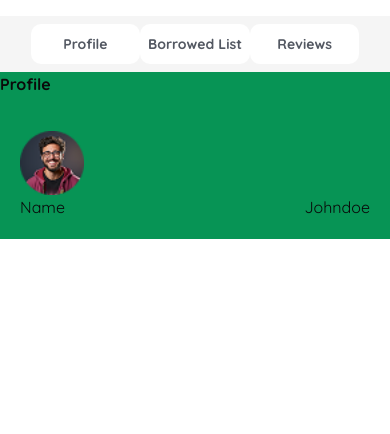
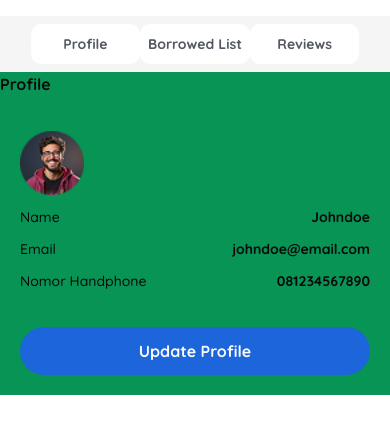
Before and after one commit to herfando/library-web-mvp, a React (Vite) app: page / in a window 390 px wide. Shown: the top 434 px of the page. Built offline with nearby package versions, Linux system fonts and the light colour scheme.

Commit message:
edit responsive profile

```diff
--- a/src/components/container/Profile.tsx
+++ b/src/components/container/Profile.tsx
@@ -19,17 +19,32 @@ export default function Profile() {
 
       {/* start profile */}
       <h2 className='md:text-sm-lh text-xs-lh` font-bold'>Profile</h2>
+
       {/* profil card */}
-      <div className='mt-15 p-20 md:mt-24'>
+      <div className='mt-15 space-y-12 p-20 md:mt-24'>
         <img
           src='../../images/01_foto profil.png'
           alt='profil'
           className='h-64 w-64'
         />
+        {/* name */}
         <div className='flex w-full items-center justify-between'>
-          <p>Name</p>
-          <p>Johndoe</p>
+          <p className='md:text-md text-sm font-medium'>Name</p>
+          <p className='md:text-md text-sm font-bold'>Johndoe</p>
         </div>
+        {/* email */}
+        <div className='flex w-full items-center justify-between'>
+          <p className='md:text-md text-sm font-medium'>Email</p>
+          <p className='md:text-md text-sm font-bold'>johndoe@email.com</p>
+        </div>
+        {/* Nomor Handphone */}
+        <div className='flex w-full items-center justify-between'>
+          <p className='md:text-md text-sm font-medium'>Nomor Handphone</p>
+          <p className='md:text-md text-sm font-bold'>081234567890</p>
+        </div>
+        <Button className='text-md mt-24 h-48 w-full rounded-full font-bold hover:cursor-pointer md:mt-32'>
+          Update Profile{' '}
+        </Button>
       </div>
       {/* end profile */}
     </section>
```
